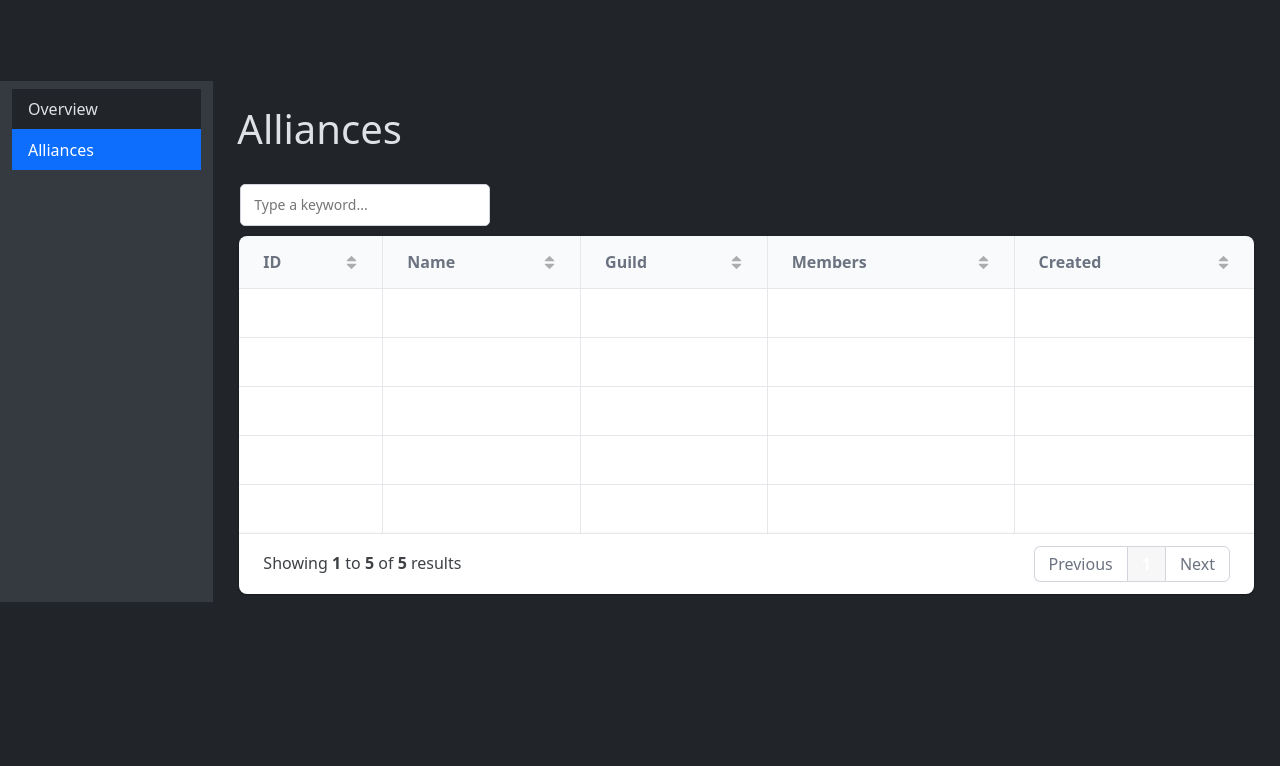
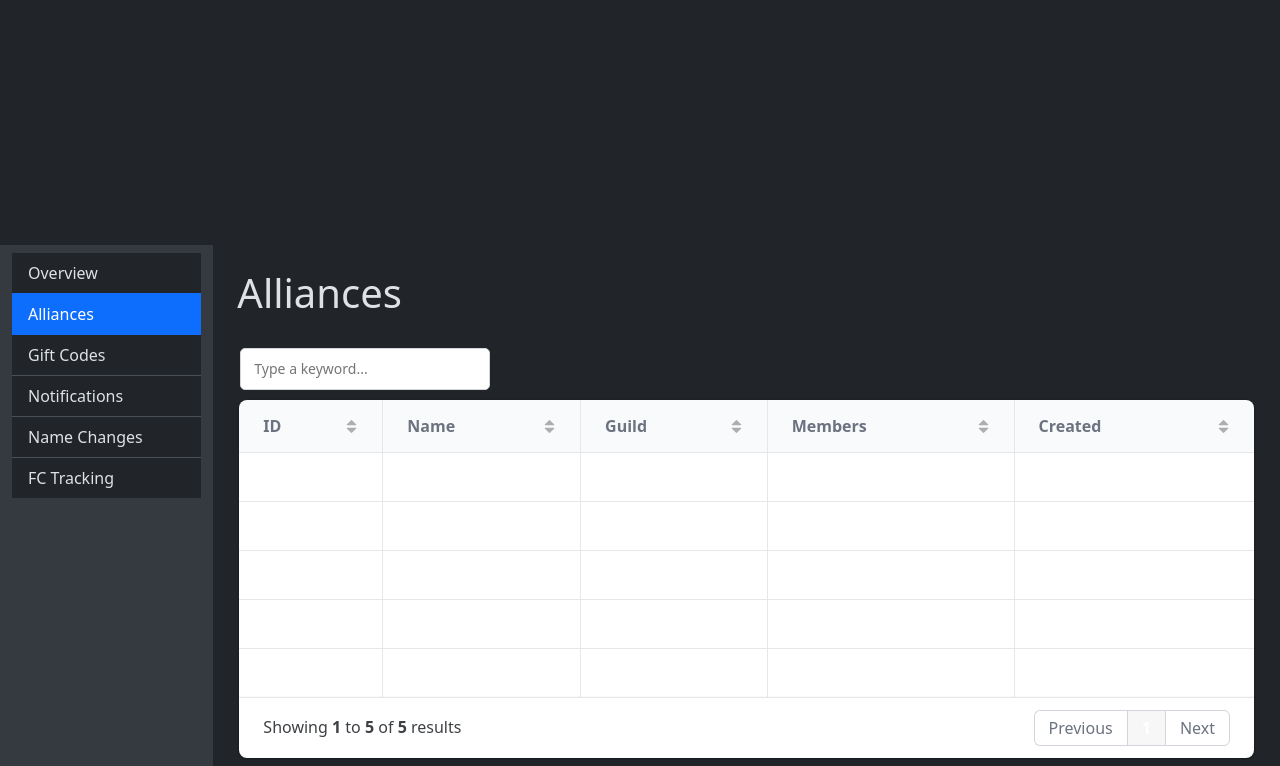
Before and after one commit to zombrax1/bot, a Flask app: page /alliances in a window 1280 px wide. Shown: the part 56-822 px from the top of the page. Before the commit the page ends 658 px from the top, so only its background shows below. Run offline with Flask 3, Linux system fonts and the light colour scheme.

Commit message:
Expand dashboard tables and nav

```diff
--- a/app.py
+++ b/app.py
@@ -12,7 +12,7 @@
     "values": [12, 18, 9, 20, 16, 25, 14],
 }
 
-TABLE_COLUMNS = ["ID", "Name", "Guild", "Members", "Created"]
+ALLIANCE_COLUMNS = ["ID", "Name", "Guild", "Members", "Created"]
 
 SAMPLE_ALLIANCES = [
     {"id": 1, "name": "Alpha", "guild": "A", "members": 50, "created": "2021-01-01"},
@@ -20,6 +20,42 @@
     {"id": 3, "name": "Charlie", "guild": "C", "members": 35, "created": "2021-03-05"},
     {"id": 4, "name": "Delta", "guild": "D", "members": 60, "created": "2021-04-20"},
     {"id": 5, "name": "Echo", "guild": "E", "members": 30, "created": "2021-05-15"},
+]
+
+GIFT_COLUMNS = ["Code", "Uses", "Created", "Expires"]
+SAMPLE_GIFTS = [
+    {"code": "SUMMER2025", "uses": 120, "created": "2025-07-01", "expires": "2025-08-01"},
+    {"code": "WELCOME", "uses": 200, "created": "2025-05-10", "expires": "2025-12-31"},
+    {"code": "ANNIV", "uses": 150, "created": "2025-06-15", "expires": "2025-07-31"},
+    {"code": "NEWYEAR", "uses": 300, "created": "2025-01-01", "expires": "2025-02-01"},
+    {"code": "BONUS", "uses": 80, "created": "2025-07-20", "expires": "2025-09-01"},
+]
+
+NOTIFY_COLUMNS = ["ID", "Description", "Next"]
+SAMPLE_NOTIFICATIONS = [
+    {"id": 1, "description": "Daily Reset", "next": "00:00"},
+    {"id": 2, "description": "Alliance War", "next": "Tomorrow 18:00"},
+    {"id": 3, "description": "Weekly Event", "next": "Sun 12:00"},
+    {"id": 4, "description": "Gift Drop", "next": "Fri 19:00"},
+    {"id": 5, "description": "Maintenance", "next": "Aug 1 03:00"},
+]
+
+NAMECHANGE_COLUMNS = ["ID", "User", "Previous", "Changed"]
+SAMPLE_NAMECHANGES = [
+    {"id": 1, "user": "Warrior#1234", "previous": "Hero#0001", "changed": "2025-06-30"},
+    {"id": 2, "user": "Mage#2345", "previous": "Wizard#1111", "changed": "2025-07-10"},
+    {"id": 3, "user": "Rogue#3456", "previous": "Sneak#2222", "changed": "2025-07-12"},
+    {"id": 4, "user": "Tank#4567", "previous": "Shield#3333", "changed": "2025-06-05"},
+    {"id": 5, "user": "Healer#5678", "previous": "Cleric#4444", "changed": "2025-07-01"},
+]
+
+FC_COLUMNS = ["ID", "User", "FC", "Last Seen", "Alliance"]
+SAMPLE_FC_TRACK = [
+    {"id": 1, "user": "Warrior#1234", "fc": "abcd-1234", "last_seen": "2025-07-20", "alliance": "Alpha"},
+    {"id": 2, "user": "Mage#2345", "fc": "efgh-5678", "last_seen": "2025-07-18", "alliance": "Bravo"},
+    {"id": 3, "user": "Rogue#3456", "fc": "ijkl-9012", "last_seen": "2025-07-19", "alliance": "Charlie"},
+    {"id": 4, "user": "Tank#4567", "fc": "mnop-3456", "last_seen": "2025-07-16", "alliance": "Delta"},
+    {"id": 5, "user": "Healer#5678", "fc": "qrst-7890", "last_seen": "2025-07-17", "alliance": "Echo"},
 ]
 
 
@@ -35,7 +71,7 @@
         return render_template(
             "table.html",
             title="Alliances",
-            columns=TABLE_COLUMNS,
+            columns=ALLIANCE_COLUMNS,
             data_url=url_for("alliances_data"),
         )
 
@@ -43,6 +79,58 @@
     def alliances_data() -> dict:
         return jsonify({"items": SAMPLE_ALLIANCES, "total": len(SAMPLE_ALLIANCES)})
 
+    @app.route("/giftcodes")
+    def giftcodes() -> str:
+        return render_template(
+            "table.html",
+            title="Gift Codes",
+            columns=GIFT_COLUMNS,
+            data_url=url_for("giftcodes_data"),
+        )
+
+    @app.route("/api/giftcodes")
+    def giftcodes_data() -> dict:
+        return jsonify({"items": SAMPLE_GIFTS, "total": len(SAMPLE_GIFTS)})
+
+    @app.route("/notifications")
+    def notifications() -> str:
+        return render_template(
+            "table.html",
+            title="Notifications",
+            columns=NOTIFY_COLUMNS,
+            data_url=url_for("notifications_data"),
+        )
+
+    @app.route("/api/notifications")
+    def notifications_data() -> dict:
+        return jsonify({"items": SAMPLE_NOTIFICATIONS, "total": len(SAMPLE_NOTIFICATIONS)})
+
+    @app.route("/usernames")
+    def usernames() -> str:
+        return render_template(
+            "table.html",
+            title="Name Changes",
+            columns=NAMECHANGE_COLUMNS,
+            data_url=url_for("usernames_data"),
+        )
+
+    @app.route("/api/usernames")
+    def usernames_data() -> dict:
+        return jsonify({"items": SAMPLE_NAMECHANGES, "total": len(SAMPLE_NAMECHANGES)})
+
+    @app.route("/fc-tracking")
+    def fc_tracking() -> str:
+        return render_template(
+            "table.html",
+            title="FC Tracking",
+            columns=FC_COLUMNS,
+            data_url=url_for("fc_tracking_data"),
+        )
+
+    @app.route("/api/fc-tracking")
+    def fc_tracking_data() -> dict:
+        return jsonify({"items": SAMPLE_FC_TRACK, "total": len(SAMPLE_FC_TRACK)})
+
     return app
 
 
--- a/templates/base.html
+++ b/templates/base.html
@@ -38,6 +38,10 @@
         <div class="list-group list-group-flush">
           <a href="{{ url_for('index') }}" class="list-group-item list-group-item-action {% if request.path == '/' %}active{% endif %}">Overview</a>
           <a href="{{ url_for('alliances') }}" class="list-group-item list-group-item-action {% if request.path.startswith('/alliances') %}active{% endif %}">Alliances</a>
+          <a href="{{ url_for('giftcodes') }}" class="list-group-item list-group-item-action {% if request.path.startswith('/giftcodes') %}active{% endif %}">Gift Codes</a>
+          <a href="{{ url_for('notifications') }}" class="list-group-item list-group-item-action {% if request.path.startswith('/notifications') %}active{% endif %}">Notifications</a>
+          <a href="{{ url_for('usernames') }}" class="list-group-item list-group-item-action {% if request.path.startswith('/usernames') %}active{% endif %}">Name Changes</a>
+          <a href="{{ url_for('fc_tracking') }}" class="list-group-item list-group-item-action {% if request.path.startswith('/fc-tracking') %}active{% endif %}">FC Tracking</a>
         </div>
       </div>
     </div>
@@ -48,6 +52,10 @@
           <div class="list-group list-group-flush sticky-top pt-2">
             <a href="{{ url_for('index') }}" class="list-group-item list-group-item-action {% if request.path == '/' %}active{% endif %}">Overview</a>
             <a href="{{ url_for('alliances') }}" class="list-group-item list-group-item-action {% if request.path.startswith('/alliances') %}active{% endif %}">Alliances</a>
+            <a href="{{ url_for('giftcodes') }}" class="list-group-item list-group-item-action {% if request.path.startswith('/giftcodes') %}active{% endif %}">Gift Codes</a>
+            <a href="{{ url_for('notifications') }}" class="list-group-item list-group-item-action {% if request.path.startswith('/notifications') %}active{% endif %}">Notifications</a>
+            <a href="{{ url_for('usernames') }}" class="list-group-item list-group-item-action {% if request.path.startswith('/usernames') %}active{% endif %}">Name Changes</a>
+            <a href="{{ url_for('fc_tracking') }}" class="list-group-item list-group-item-action {% if request.path.startswith('/fc-tracking') %}active{% endif %}">FC Tracking</a>
           </div>
         </nav>
         <main class="col-lg-10 ms-sm-auto px-md-4 pt-4">
```
Also changed, not shown: README.md.
